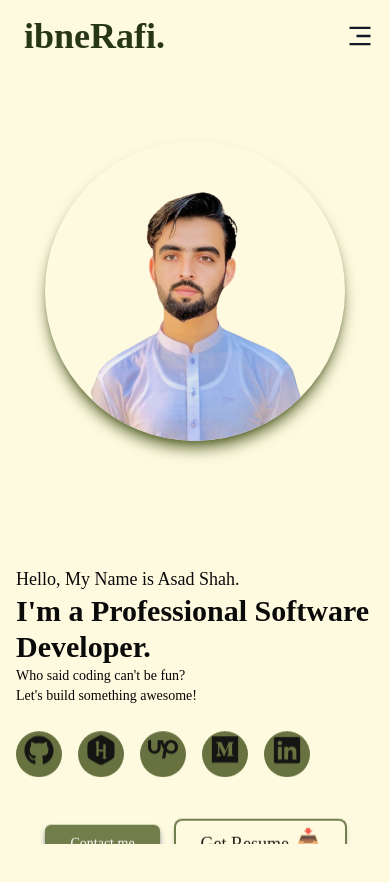
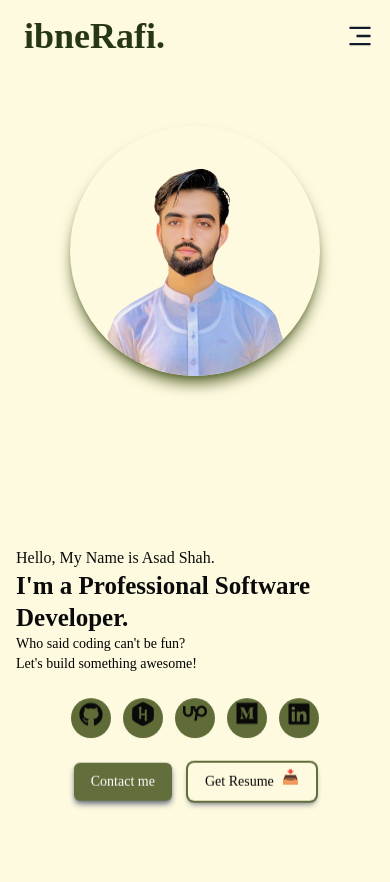
Before and after one commit to iamasadshah/iamasadshah-ibnerafi, a Next.js app: page / in a window 390 px wide. Shown: the top 882 px of the page. Built offline with nearby package versions, Linux system fonts and the light colour scheme.

Commit message:
Hero section errors solved

```diff
--- a/src/app/components/BackgroundEffect.tsx
+++ b/src/app/components/BackgroundEffect.tsx
@@ -47,7 +47,7 @@ const LineEffect = () => {
 
           if (distance < 120) {
             ctx.beginPath();
-            ctx.strokeStyle = "#56e2db";
+            ctx.strokeStyle = "#606C38";
             ctx.lineWidth = 1;
             ctx.moveTo(particle.x, particle.y);
 
--- a/src/app/components/Hero.tsx
+++ b/src/app/components/Hero.tsx
@@ -1,4 +1,5 @@
 "use client";
+
 import React, { useEffect, useRef } from "react";
 import gsap from "gsap";
 import Image from "next/image";
@@ -80,27 +81,26 @@ const Hero = () => {
   }, []);
 
   return (
-    <div className="lg:flex lg:pr-6 h-screen Hero-container bg-primary2 relative overflow-hidden pt-20 pb-20 md:pb-0">
+    <div className="lg:flex lg:pr-6 min-h-screen Hero-container bg-primary2 relative overflow-hidden pt-10 md:pt-32 pb-8 md:pb-0">
       {/* Image Section */}
-      <div className="Image-Div flex flex-col justify-center items-center px-4 relative h-[50vh] lg:h-full lg:basis-[60%] order-first lg:order-last ">
-        {/* Hero Image */}
+      <div className="Image-Div flex flex-col justify-center items-center px-4 relative h-[50vh] lg:h-full lg:basis-[60%] order-first lg:order-last">
         <Image
           ref={heroImageRef}
           src="/iamasadshah.png"
           alt="Hero-Image"
           height={400}
           width={400}
-          className="object-contain z-10 w-[300px] h-[300px] sm:w-[400px] sm:h-[400px] md:w-[500px] md:h-[500px]  lg:w-[450px] lg:h-[450px] shadow-lg shadow-primary1 rounded-full"
+          className="object-contain z-10 w-[250px] h-[250px] sm:w-[350px] sm:h-[350px] md:w-[500px] md:h-[500px] lg:w-[450px] lg:h-[450px] shadow-lg shadow-primary1 rounded-full"
         />
       </div>
 
       {/* Text Section */}
       <div
         ref={textRef}
-        className="flex flex-col justify-center  md:pl-14 px-4 h-[50vh] lg:h-full leading-[2.5rem] lg:leading-[3.5rem]"
+        className="flex flex-col justify-center md:pl-14 px-4 h-[50vh] lg:h-full leading-[2.5rem] lg:leading-[3.5rem] md:pt-10"
       >
-        <p className="text-lg sm:text-xl">Hello, My Name is Asad Shah.</p>
-        <h1 className="text-[30px] sm:text-[35px] md:text-[45px] font-semibold leading-9 sm:leading-10 md:leading-[3.5rem]">
+        <p className="text-base sm:text-xl">Hello, My Name is Asad Shah.</p>
+        <h1 className="text-[25px] sm:text-[30px] md:text-[45px] font-semibold leading-8 sm:leading-9 md:leading-[3.5rem]">
           I&apos;m a Professional Software Developer.
         </h1>
         <p className="text-sm sm:text-base md:text-lg text-black lg:pr-52">
@@ -109,14 +109,14 @@ const Hero = () => {
         </p>
 
         {/* Social Icons */}
-        <div className="flex space-x-4 lg:space-x-6 snake-animation pt-6">
+        <div className="flex space-x-3 sm:space-x-4 lg:space-x-6 snake-animation pt-6 justify-center md:justify-start">
           <Link
             href="https://github.com/iamasadshah"
             target="_blank"
             rel="noopener noreferrer"
             className="p-2 rounded-full bg-primary1 hover:bg-white transition duration-500"
           >
-            <FaGithub size={30} className="animate-snake" />
+            <FaGithub size={24} className="animate-snake" />
           </Link>
           <Link
             href="https://www.hackerrank.com/profile/asadibnerafi"
@@ -124,7 +124,7 @@ const Hero = () => {
             rel="noopener noreferrer"
             className="p-2 rounded-full bg-primary1 hover:bg-[#08EB68] transition duration-500"
           >
-            <FaHackerrank size={30} className="animate-snake delay-100" />
+            <FaHackerrank size={24} className="animate-snake delay-100" />
           </Link>
           <Link
             href="https://www.upwork.com/freelancers/~0151539c3fe76e8c72?mp_source=share"
@@ -132,7 +132,7 @@ const Hero = () => {
             rel="noopener noreferrer"
             className="p-2 rounded-full bg-primary1 hover:bg-[#14A800] transition duration-500"
           >
-            <FaUpwork size={30} className="animate-snake delay-200" />
+            <FaUpwork size={24} className="animate-snake delay-200" />
           </Link>
           <Link
             href="https://medium.com/@ibnerafi"
@@ -141,7 +141,7 @@ const Hero = () => {
             className="p-2 rounded-full bg-primary1 hover:bg-[#080808] transition duration-500"
           >
             <FaMedium
-              size={30}
+              size={24}
               className="animate-snake delay-300 hover:text-white"
             />
           </Link>
@@ -152,26 +152,27 @@ const Hero = () => {
             className="p-2 rounded-full bg-primary1 hover:bg-[#0A66C2] transition duration-500"
           >
             <FaLinkedin
-              size={30}
+              size={24}
               className="animate-snake delay-400 hover:text-white"
             />
           </Link>
         </div>
 
+        {/* Buttons Section */}
         <div
           ref={buttonsRef}
-          className="flex justify-center items-center space-x-4 mt-4 lg:justify-start pt-6"
+          className="flex sm:flex-row justify-center sm:justify-start items-center gap-y-4 gap-x-4 mt-6"
         >
           {/* Hire Me Button */}
-          <button className="inline-flex items-center px-6 py-2 border border-transparent text-sm shadow-md font-medium rounded-md shadow-gray-500 text-white bg-primary1 hover:bg-transparent cursor-pointer transition-all duration-300 hover:text-primary3 hover:ring-2 hover:ring-primary3 md:text-lg md:px-10 lg:px-7">
+          <button className="inline-flex items-center px-4 py-2 text-sm sm:px-6 sm:py-3 border border-transparent shadow-md font-medium rounded-md shadow-gray-500 text-white bg-primary1 hover:bg-transparent cursor-pointer transition-all duration-300 hover:text-primary3 hover:ring-2 hover:ring-primary3 md:text-lg md:px-4 md:py-2">
             <Link href="/contact">Contact me</Link>
           </button>
 
           {/* Portfolio Button */}
-          <button className="inline-flex items-center px-6 py-2 border border-transparent text-sm shadow-md font-medium rounded-md shadow-gray-500 text-primary1 bg-transparent cursor-pointer transition-all duration-300 hover:text-primary3 hover:ring-primary3 ring-2 ring-primary1 md:text-lg md:px-10 lg:px-7">
+          <button className="inline-flex items-center px-4 py-2 text-sm sm:px-6 sm:py-3 border border-transparent shadow-md font-medium rounded-md shadow-gray-500 text-primary1 bg-transparent cursor-pointer transition-all duration-300 hover:text-primary3 hover:ring-primary3 ring-2 ring-primary1 md:text-lg md:px-4 md:py-2">
             <Link
               href="#"
-              className="relative inline-flex items-center text-lg text-black hover:text-primary3"
+              className="relative inline-flex items-center text-sm md:text-lg text-black hover:text-primary3"
             >
               Get Resume
               <span className="ml-2 inline-block animate-bounce-slow">📥</span>
--- a/src/app/components/Navbar.tsx
+++ b/src/app/components/Navbar.tsx
@@ -74,8 +74,8 @@ const Navbar = () => {
           {/* Hire Me Button */}
           <div>
             <Link href="/contact">
-              <div className="relative inline-flex items-center justify-center px-6 py-2 border border-transparent text-sm shadow-sm font-medium rounded-md shadow-gray-500 text-primary2 bg-primary3 transition-all duration-300 ease-in-out cursor-pointer hover:bg-transparent hover:ring-2 hover:ring-primary3">
-                <span className="transition-transform duration-300 ease-in-out transform hover:rotate-360 hover:text-primary3">
+              <div className="relative inline-flex items-center justify-center px-6 py-2 border border-transparent text-sm shadow-sm font-medium rounded-md shadow-gray-500 text-primary2 bg-primary3 transition-all duration-300 ease-in-out cursor-pointer hover:bg-transparent hover:ring-2 hover:ring-primary3 hover:shadow-lg hover:shadow-primary1">
+                <span className="transition-transform ease-in-out transform hover:rotate-360 hover:text-primary3">
                   Let&apos;s Connect
                 </span>
               </div>
```
